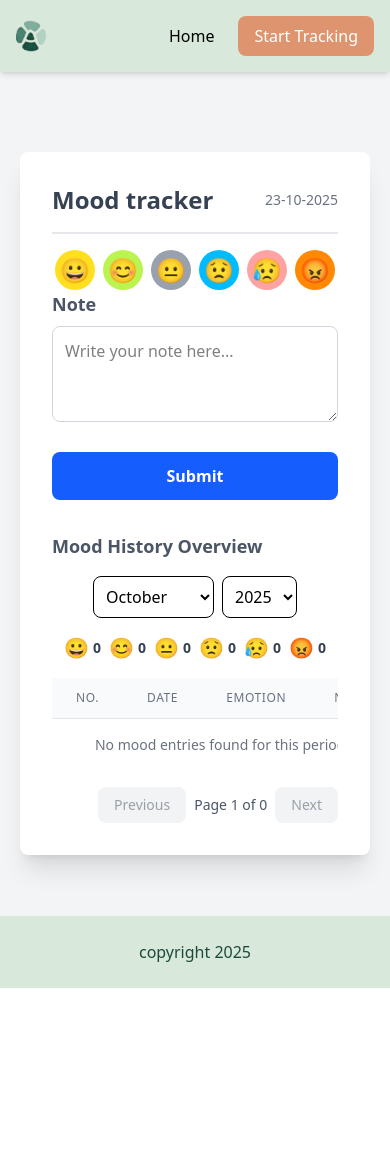
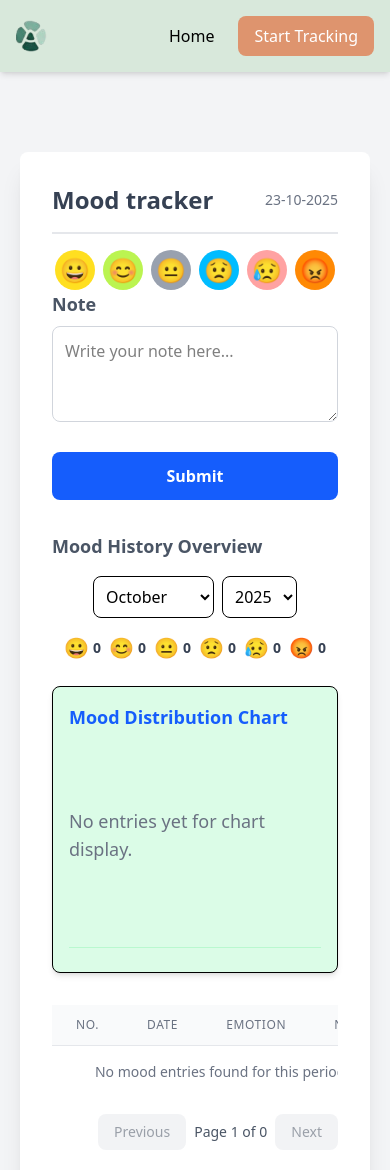
Before and after one commit to banalmajda/moodtracker, a React (Vite) app: page /tracking in a window 390 px wide. Shown: the top 1170 px of the page. Before the commit the page ends 988 px from the top, so only its background shows below. Built offline with nearby package versions, Linux system fonts and the light colour scheme.

Commit message:
add chart

```diff
--- a/package.json
+++ b/package.json
@@ -14,6 +14,7 @@
     "react": "^19.1.1",
     "react-dom": "^19.1.1",
     "react-router": "^7.8.2",
+    "recharts": "^3.2.1",
     "tailwindcss": "^4.1.12"
   },
   "devDependencies": {
--- a/src/components/pages/MoodTracker.jsx
+++ b/src/components/pages/MoodTracker.jsx
@@ -1,5 +1,6 @@
 import React, { useState, useEffect } from "react";
 import MainLayout from "../layout/MainLayout.jsx";
+import MoodChart from "../sections/Chart.jsx";
 
 // Data dummy untuk riwayat mood
 const initialHistory = []; // Mulai dengan array kosong
@@ -120,6 +121,32 @@ const MoodTracker = () => {
   const sortedMoods = allMoodsWithCounts.sort((a, b) => b.count - a.count);
   // Sort mood counts from highest to lowest
 
+  const totalEntries = filteredHistory.length;
+  const chartData = allMoodsWithCounts.map((mood) => {
+    const colorTailwind = emotionColors[mood.emotion]; // e.g., 'bg-yellow-300' // Ambil hanya kode warna, karena recharts membutuhkan kode hex/nama warna, bukan kelas Tailwind.
+    // Karena Anda menggunakan Tailwind, untuk sementara kita akan memetakan kelas ke warna dasar,
+    // tetapi yang terbaik adalah menggunakan map warna terpisah dengan nilai HEX.
+    let colorHex = "#ccc"; // Default abu-abu
+    if (colorTailwind.includes("yellow"))
+      colorHex = "#fcd34d"; // Tailwind yellow-300
+    else if (colorTailwind.includes("lime"))
+      colorHex = "#a3e635"; // Tailwind lime-300
+    else if (colorTailwind.includes("gray"))
+      colorHex = "#9ca3af"; // Tailwind gray-400
+    else if (colorTailwind.includes("sky"))
+      colorHex = "#38bdf8"; // Tailwind sky-400
+    else if (colorTailwind.includes("red"))
+      colorHex = "#fca5a5"; // Tailwind red-300
+    else if (colorTailwind.includes("orange")) colorHex = "#fb923c"; // Tailwind orange-400
+
+    return {
+      ...mood,
+      percentage:
+        totalEntries > 0 ? ((mood.count / totalEntries) * 100).toFixed(1) : 0,
+      color: colorHex, // Gunakan warna hex untuk recharts
+    };
+  });
+
   // Generate month and year options
   const months = [
     "January",
@@ -167,7 +194,6 @@ const MoodTracker = () => {
                 .replace(/\//g, "-")}
             </span>
           </div>
-
           {/* Mood Input Section */}
           <div className="flex justify-between">
             {/* Container yang membungkus semua emoji */}
@@ -213,7 +239,6 @@ const MoodTracker = () => {
               ))}
             </div>
           </div>
-
           {/* Note Section */}
           <div className="mb-6">
             <h2 className="text-lg font-semibold text-gray-600 mb-2">Note</h2>
@@ -224,7 +249,6 @@ const MoodTracker = () => {
               onChange={(e) => setNote(e.target.value)}
             />
           </div>
-
           {/* Submit Button */}
           <button
             className="w-full py-3 bg-blue-600 text-white font-semibold rounded-lg hover:bg-blue-700 transition-colors duration-200"
@@ -232,7 +256,6 @@ const MoodTracker = () => {
           >
             Submit
           </button>
-
           {/* Filter and Overview Section */}
           <div className="mt-8">
             <h2 className="text-lg font-semibold text-gray-600 mb-4">
@@ -287,7 +310,39 @@ const MoodTracker = () => {
               </div>
             </div>
           </div>
+          {/* Mood Chart Section - PERBAIKAN TATA LETAK */}
+          {/* Hapus h-full yang tidak perlu. Gunakan p-6/p-8 untuk padding besar. */}
 
+          <div className="mt-6 mb-8 p-4 border rounded-lg bg-green-100 shadow-md">
+            <h2 className="text-lg font-semibold text-blue-600 mb-2">
+              Mood Distribution Chart
+            </h2>
+            {/* Kontainer Chart: Beri ruang yang cukup dan hapus tinggi tetap yang membatasi */}
+
+            <div className="w-full h-48 md:h-56 mb-4">
+              <MoodChart data={chartData} totalEntries={totalEntries} />
+            </div>
+            {/* Legenda Manual Dibuat di Sini untuk Penempatan yang Rapi (Hapus legenda di MoodChart.jsx) */}
+
+            <div className="w-full mt-2 pt-2 border-t border-green-200 flex flex-wrap justify-center gap-x-4 gap-y-2 text-sm">
+              {chartData
+                .filter((mood) => mood.count > 0) // Hanya tampilkan mood yang benar-benar ada
+                .map((mood) => (
+                  <div key={mood.emotion} className="flex items-center">
+                    {/* Kotak Warna/Indikator */}
+                    <span
+                      className="w-3 h-3 rounded-full mr-2 shadow-sm"
+                      style={{ backgroundColor: mood.color }}
+                    ></span>
+                    {/* Teks Legenda */}
+                    <span className="text-gray-700 font-medium whitespace-nowrap">
+                      {mood.emotion}: {mood.percentage}%
+                    </span>
+                  </div>
+                ))}
+            </div>
+          </div>
+          {/* End Mood Chart Section */}
           {/* Mood History Table */}
           <div className="mt-4">
             <div className="overflow-x-auto">
--- /dev/null
+++ b/src/components/sections/Chart.jsx
@@ -0,0 +1,110 @@
+import React from "react";
+// Import komponen yang diperlukan dari Recharts
+import {
+  PieChart,
+  Pie,
+  Cell,
+  ResponsiveContainer,
+  Tooltip,
+  Legend,
+} from "recharts";
+
+/**
+ * Komponen Tooltip Kustom untuk menampilkan detail mood (Count dan Percentage).
+ */
+const CustomTooltip = ({ active, payload }) => {
+  if (active && payload && payload.length) {
+    const data = payload[0].payload;
+    return (
+      <div className="p-2 bg-white border border-gray-300 shadow-lg rounded-lg text-sm">
+        <p className="font-semibold text-gray-800">
+          {data.emotion} ({data.emoji})
+        </p>
+        <p className="text-blue-600">Count: {data.count}</p>
+        <p className="text-green-600">Percentage: {data.percentage}%</p>
+      </div>
+    );
+  }
+  return null;
+};
+
+/**
+ * Komponen Legend Kustom untuk menampilkan mood yang ada dan persentasenya.
+ */
+const CustomLegend = ({ payload }) => {
+  return (
+    <div className="flex flex-wrap justify-center gap-x-4 gap-y-2 p-2 mt-4">
+      {payload.map((entry, index) => {
+        const data = entry.payload;
+        // Hanya tampilkan mood yang memiliki count > 0
+        if (data.count === 0) return null;
+
+        return (
+          <div
+            key={`item-${index}`}
+            className="flex items-center text-sm font-medium text-gray-700"
+          >
+            <div
+              className="w-3 h-3 rounded-full mr-2"
+              style={{ backgroundColor: data.color }}
+            ></div>
+            {data.emotion} ({data.percentage}%)
+          </div>
+        );
+      })}
+    </div>
+  );
+};
+
+const MoodChart = ({ data, totalEntries }) => {
+  // Pastikan 'data' adalah array sebelum memanggil filter
+  const chartData = (data || []).filter((d) => d.count > 0);
+
+  const safeTotalEntries = totalEntries || 0;
+
+  if (safeTotalEntries === 0 || chartData.length === 0) {
+    return (
+      <div className="flex items-center justify-center w-full h-full text-lg text-gray-500">
+        No entries yet for chart display.
+      </div>
+    );
+  }
+
+  return (
+    // ResponsiveContainer memastikan chart menyesuaikan ukuran container
+    <ResponsiveContainer width="100%" height="100%">
+      <PieChart>
+        <Pie
+          data={chartData}
+          dataKey="count"
+          nameKey="emotion"
+          cx="50%" // Center X position
+          cy="50%" // Center Y position
+          outerRadius={80} // Radius luar Pie Chart
+          fill="#8884d8"
+          labelLine={false}
+          // Menggunakan payload untuk mendapatkan nama emosi di label
+          label={({ payload, percent }) => {
+            const emotionName = payload.emotion;
+            const percentage = (percent * 100).toFixed(0);
+            return `${emotionName}: ${percentage}%`;
+          }}
+        >
+          {/* Menggunakan Cell untuk mengatur warna berdasarkan data */}
+          {chartData.map((entry, index) => (
+            <Cell
+              key={`cell-${index}`}
+              fill={entry.color}
+              stroke={entry.color}
+              strokeWidth={2}
+            />
+          ))}
+        </Pie>
+
+        <Tooltip content={<CustomTooltip />} />
+      </PieChart>
+    </ResponsiveContainer>
+  );
+};
+
+export default MoodChart;
```
Also changed, not shown: 1 other file (tests, documents, lock files or other folders).
